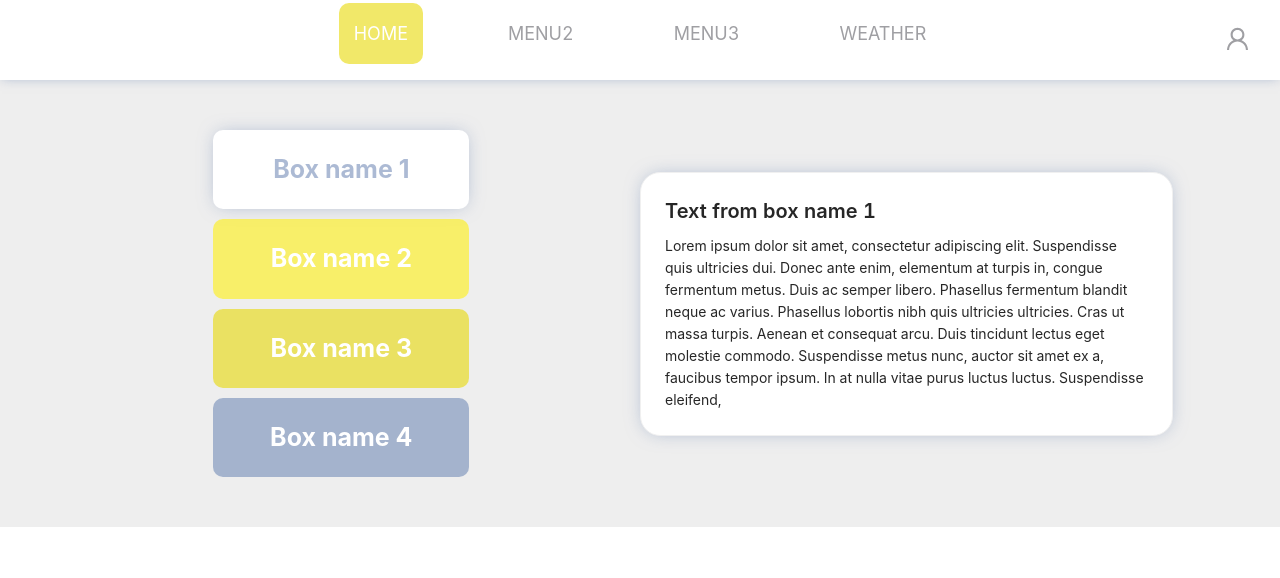
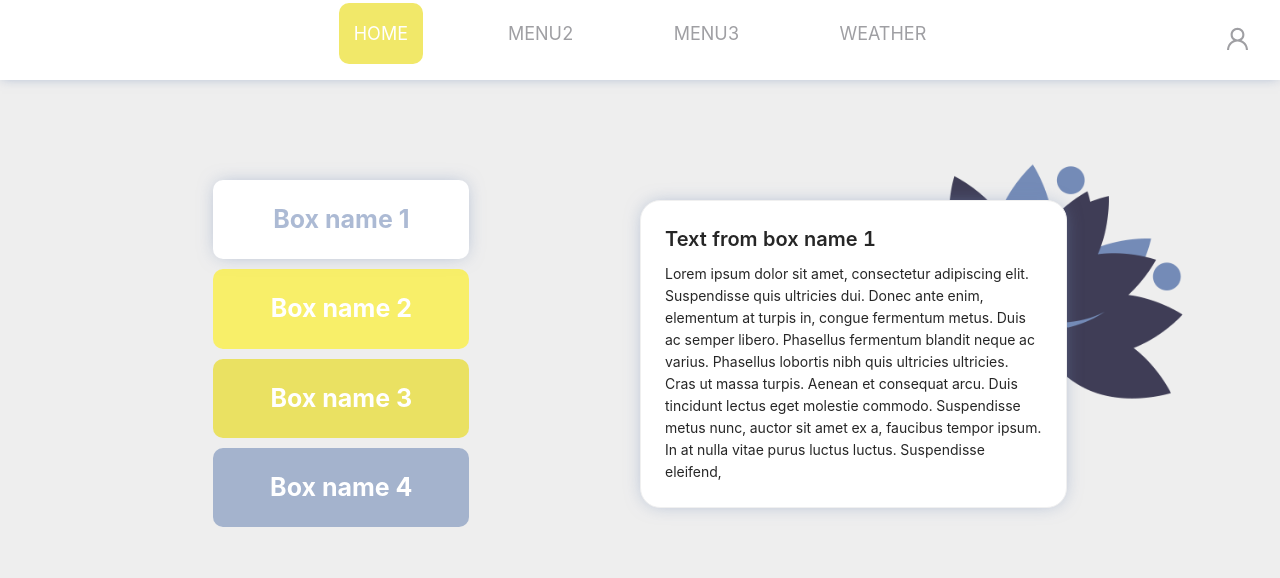
Before and after one commit to pawelpiatekProjects/fireUp, a React (Create React App) app: page /home in a window 1280 px wide. Shown: the top 578 px of the page. Built offline with nearby package versions, Linux system fonts and the light colour scheme.

Commit message:
added flower img

```diff
--- a/src/Components/Home/Cards/CardStyles.ts
+++ b/src/Components/Home/Cards/CardStyles.ts
@@ -26,10 +26,13 @@ export const CardElement = styled(Card)`
 export const CardImg = styled.img`
   width: 40rem;
   position: absolute;
-  bottom: 0;
-  left: 30%;
+  bottom: -2rem;
+  left: 40%;
   z-index: 1;
-  transform:  rotate(45deg) ;
+
+  @media(max-width: ${variables.breakpoints.lg}) {
+    display: none;
+  }
 
 `;
 
--- a/src/Components/Home/Cards/Cards.tsx
+++ b/src/Components/Home/Cards/Cards.tsx
@@ -29,14 +29,14 @@ const Cards: React.FC = () => {
                             ))}
                         </Row>
                     </Col>
-                    <Col xl={{span: 10}} lg={{span: 10, offset: 2}} md={{span: 22, offset: 1}} sm={{span: 22, offset: 1}} xs={{span: 22, offset: 1}}>
+                    <Col xl={{span: 8}} lg={{span: 10, offset: 2}} md={{span: 22, offset: 1}} sm={{span: 22, offset: 1}} xs={{span: 22, offset: 1}}>
                         <CardWrapper>
                             <CardElement>
                                 <Title level={4}>{cardsData[activeCard].cardTitle}</Title>
                                 <Text>{cardsData[activeCard].cardContent}</Text>
                             </CardElement>
                             {/*TODO: add flower*/}
-                            {/*<CardImg src={flower}/>*/}
+                            <CardImg src={flower}/>
                         </CardWrapper>
                     </Col>
                 </MainRow>
--- a/src/Components/Home/Home.tsx
+++ b/src/Components/Home/Home.tsx
@@ -19,7 +19,7 @@ const Home: React.FC = () => {
     return (
         <>
             <ContentWrapper>
-                <Space direction='vertical' size={60}>
+                <Space direction='vertical' size={80}>
                     <CardsWrapper>
                         <Cards/>
                     </CardsWrapper>
--- a/src/Components/Home/HomeStyles.ts
+++ b/src/Components/Home/HomeStyles.ts
@@ -13,10 +13,13 @@ export const ContentWrapper = styled(Content)`
 `;
 
 export const CardsWrapper = styled.div`
-  //padding: 8rem 0;
+  padding: 5rem 0;
   margin-bottom: 5rem;
   background: ${variables.primaryGray};
-  //height: 50rem;
+
+  @media(max-width: ${variables.breakpoints.md}) {
+    padding: 0;
+  }
 `;
 
 export const ImagesRowWrapper = styled.div`
--- a/src/Components/Navigation/NavigationStyles.ts
+++ b/src/Components/Navigation/NavigationStyles.ts
@@ -8,15 +8,63 @@ interface ISideDrawer {
 export const NavigationWrapper = styled.nav`
   width: 100%;
   position: relative;
+  height: 100%;
   background: ${variables.colorLight};
   z-index: 10;
   box-shadow: ${variables.boxShadowSecondary};
-  height: 100%;
 `;
 
 export const NavigationLarge = styled.div`
+  height: 100%;
   @media(max-width: ${variables.breakpoints.lg}) {
     display: none;
+  }
+`;
+
+
+
+export const Nav = styled.ul`
+  display: flex;
+  justify-content: center;
+  align-items: center;
+  list-style: none;
+
+`;
+
+export const NavItem = styled.li`
+  margin: 0 2rem;
+  padding: 2rem 1.5rem;
+  a {
+    height: 100%;
+    padding: 2rem 1.5rem;
+    font-size: 1.8rem;
+    transition: all .3s;
+    border-radius: 1rem;
+    color: ${variables.secondaryGray};
+
+    &:hover {
+      background: ${variables.secondaryYellow};
+      color: ${variables.colorLight};
+
+    }
+  }
+
+`;
+
+export const NavAccount = styled.div`
+  position: absolute;
+  top: 50%;
+  right: 3rem;
+  transform: translateY(-50%);
+  transition: all .3s;
+
+  a {
+    font-size: 2.5rem;
+    color: ${variables.secondaryGray};
+
+    &:hover {
+      color: ${variables.secondaryYellow};
+    }
   }
 `;
 
@@ -67,48 +115,3 @@ export const SideDrawerNavigationItem = styled.li`
     }
   }
 `;
-
-export const Nav = styled.ul`
-  display: flex;
-  justify-content: center;
-  align-items: center;
-  list-style: none;
-
-`;
-
-export const NavItem = styled.li`
-  margin: 0 2rem;
-  padding: 2rem 1.5rem;
-  a {
-
-    padding: 2rem 1.5rem;
-    font-size: 1.8rem;
-    transition: all .3s;
-    border-radius: 1rem;
-    color: ${variables.secondaryGray};
-
-    &:hover {
-      background: ${variables.secondaryYellow};
-      color: ${variables.colorLight};
-
-    }
-  }
-
-`;
-
-export const NavAccount = styled.div`
-  position: absolute;
-  top: 50%;
-  right: 3rem;
-  transform: translateY(-50%);
-  transition: all .3s;
-
-  a {
-    font-size: 2.5rem;
-    color: ${variables.secondaryGray};
-
-    &:hover {
-      color: ${variables.secondaryYellow};
-    }
-  }
-`;
```
Also changed, not shown: src/assets/images/Flower.png.
